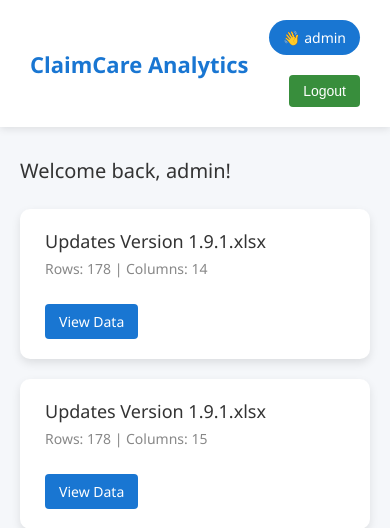
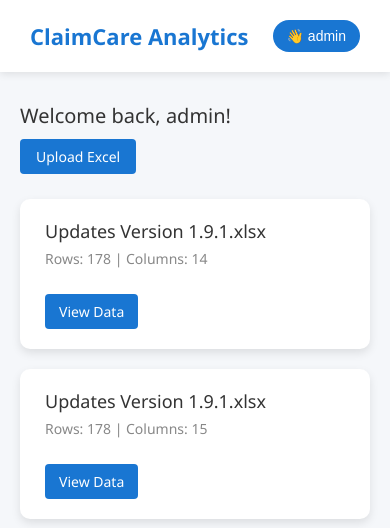
Before and after one commit to vishnu2818/ClaimCare-Analytics, a Django app: page / in a window 390 px wide. Shown: the top 528 px of the page. Run offline with Django 5.2, Linux system fonts and the light colour scheme; a user stored in the database is signed in; data comes from the database, SQL or seed files in the repository; both versions use the stored data as it was after the commit.

Commit message:
created extra fields & updated excel upload function

```diff
--- a/rcm_app/admin.py
+++ b/rcm_app/admin.py
@@ -6,7 +6,8 @@ from django.utils.html import format_html
 @admin.register(PayerCodeInfo)
 class PayerCodeInfoAdmin(admin.ModelAdmin):
     list_display = (
-        'payers', 'payor_category', 'edits', 'remarks',
+        'payers', 'payor_category', 'edits',
+        'remarks', 'cpt_edits_sub_category',
         'l_codes', 'l_codes_instructions',
         'e_codes', 'e_codes_instructions',
         'a_codes', 'a_codes_instructions',
--- a/rcm_app/models.py
+++ b/rcm_app/models.py
@@ -8,6 +8,8 @@ class PayerCodeInfo(models.Model):
     payers = models.CharField(max_length=100, null=True, blank=True)
     payor_category = models.CharField(max_length=100, null=True, blank=True)
     edits = models.TextField(null=True, blank=True)
+    type = models.CharField(max_length=100, null=True, blank=True)
+    cpt_edits_sub_category = models.CharField(max_length=100, null=True, blank=True)
     remarks = models.TextField(null=True, blank=True)
 
     # L Codes
--- a/rcm_app/views.py
+++ b/rcm_app/views.py
@@ -1,14 +1,13 @@
 from datetime import datetime
 import numpy as np
-from django.shortcuts import render, redirect
+from django.shortcuts import render, redirect, get_object_or_404
 from .forms import *
-from .models import *
+from django.core.paginator import Paginator
+from django.http import HttpResponse
+from django.shortcuts import get_object_or_404
+from django.contrib.auth.decorators import login_required
 import pandas as pd
-from django.shortcuts import render, get_object_or_404
-from django.http import HttpResponse
-from .models import ExcelData, ExcelUpload
-from django.core.paginator import Paginator
-from django.contrib.auth.decorators import login_required
+from .models import ExcelUpload, PayerCodeInfo
 
 
 @login_required
@@ -16,6 +15,102 @@ def home(request):
     uploads = ExcelUpload.objects.all().order_by('-uploaded_at')
     return render(request, 'home.html', {'uploads': uploads})
 
+
+# @login_required
+# def upload_excel(request):
+#     if request.method == 'POST':
+#         form = ExcelUploadForm(request.POST, request.FILES)
+#         if form.is_valid():
+#             try:
+#                 file = request.FILES['file']
+#
+#                 # File size validation (10MB max)
+#                 if file.size > 10 * 1024 * 1024:
+#                     raise ValueError("File size exceeds 10MB limit")
+#
+#                 # Read Excel
+#                 df = pd.read_excel(file, engine='openpyxl')
+#
+#                 # Normalize columns
+#                 df.columns = df.columns.str.strip().str.upper().str.replace(" ", "_")
+#
+#                 # Required columns in normalized format
+#                 required_columns = [
+#                     'PAYERS', 'PAYOR_CATEGORY', 'EDITS', 'REMARKS',
+#                     'L_CODES', 'L_CODES_INSTRUCTIONS',
+#                     'E_CODES', 'E_CODES_INSTRUCTIONS',
+#                     'A_CODES', 'A_CODES_INSTRUCTIONS',
+#                     'K_CODES', 'K_CODES_INSTRUCTIONS',
+#                 ]
+#
+#                 # Validate required columns
+#                 for col in required_columns:
+#                     if col not in df.columns:
+#                         raise ValueError(f"Missing required column: {col}")
+#
+#                 # Create ExcelUpload record
+#                 upload = ExcelUpload.objects.create(
+#                     file_name=file.name,
+#                     row_count=len(df),
+#                     columns=list(df.columns)
+#                 )
+#
+#                 # Helper to convert values
+#                 def convert_value(value):
+#                     if pd.isna(value):
+#                         return None
+#                     if isinstance(value, (pd.Timestamp, datetime)):
+#                         return value.isoformat()
+#                     if isinstance(value, (np.integer)):
+#                         return int(value)
+#                     if isinstance(value, (np.floating)):
+#                         return float(value)
+#                     return str(value)
+#
+#                 # Save each row to PayerCodeInfo
+#                 for _, row in df.iterrows():
+#                     PayerCodeInfo.objects.create(
+#                         upload=upload,
+#                         payers=convert_value(row['PAYERS']),
+#                         payor_category=convert_value(row['PAYOR_CATEGORY']),
+#                         edits=convert_value(row['EDITS']),
+#                         remarks=convert_value(row['REMARKS']),
+#                         l_codes=convert_value(row['L_CODES']),
+#                         l_codes_instructions=convert_value(row['L_CODES_INSTRUCTIONS']),
+#                         e_codes=convert_value(row['E_CODES']),
+#                         e_codes_instructions=convert_value(row['E_CODES_INSTRUCTIONS']),
+#                         a_codes=convert_value(row['A_CODES']),
+#                         a_codes_instructions=convert_value(row['A_CODES_INSTRUCTIONS']),
+#                         k_codes=convert_value(row['K_CODES']),
+#                         k_codes_instructions=convert_value(row['K_CODES_INSTRUCTIONS']),
+#                     )
+#
+#                 return redirect('rcm_app:home')
+#
+#             except Exception as e:
+#                 error_msg = f"Error processing file: {str(e)}"
+#                 return render(request, 'upload.html', {
+#                     'form': form,
+#                     'error': error_msg
+#                 })
+#         else:
+#             return render(request, 'upload.html', {
+#                 'form': form,
+#                 'error': "Invalid form submission. Please check the file."
+#             })
+#
+#     else:
+#         form = ExcelUploadForm()
+#
+#     return render(request, 'upload.html', {'form': form})
+
+from django.shortcuts import render, redirect
+from django.contrib.auth.decorators import login_required
+from .forms import ExcelUploadForm
+from .models import ExcelUpload, PayerCodeInfo
+import pandas as pd
+import numpy as np
+from datetime import datetime
 
 @login_required
 def upload_excel(request):
@@ -25,79 +120,92 @@ def upload_excel(request):
             try:
                 file = request.FILES['file']
 
-                # File size validation (10MB max)
+                # ✅ Validate file size (max 10 MB)
                 if file.size > 10 * 1024 * 1024:
                     raise ValueError("File size exceeds 10MB limit")
 
-                # Read Excel
+                # ✅ Read Excel file
                 df = pd.read_excel(file, engine='openpyxl')
 
-                # Normalize columns
-                df.columns = df.columns.str.strip().str.upper().str.replace(" ", "_")
+                # ✅ Normalize all columns (before any renaming)
+                df.columns = df.columns.str.strip().str.upper().str.replace(" ", "_").str.replace("/", "_").str.replace("-", "_")
+                print("Normalized headers:", df.columns.tolist())
 
-                # Required columns in normalized format
-                required_columns = [
+                # ✅ Define all expected columns
+                expected_columns = [
                     'PAYERS', 'PAYOR_CATEGORY', 'EDITS', 'REMARKS',
+                    'TYPE', 'CPT_EDITS_SUB_CATEGORY',
                     'L_CODES', 'L_CODES_INSTRUCTIONS',
                     'E_CODES', 'E_CODES_INSTRUCTIONS',
                     'A_CODES', 'A_CODES_INSTRUCTIONS',
                     'K_CODES', 'K_CODES_INSTRUCTIONS',
                 ]
 
-                # Validate required columns
-                for col in required_columns:
+                # ✅ Fill missing columns with None
+                for col in expected_columns:
                     if col not in df.columns:
-                        raise ValueError(f"Missing required column: {col}")
+                        df[col] = None
 
-                # Create ExcelUpload record
+                # ✅ Confirm column exists
+                if 'CPT_EDITS_SUB_CATEGORY' not in df.columns:
+                    raise ValueError("Column 'CPT/EDITS Sub-Category' not found or not normalized properly")
+
+
+                # ✅ Create upload log entry
                 upload = ExcelUpload.objects.create(
                     file_name=file.name,
                     row_count=len(df),
                     columns=list(df.columns)
                 )
 
-                # Helper to convert values
+                # ✅ Helper to safely convert values
                 def convert_value(value):
                     if pd.isna(value):
                         return None
                     if isinstance(value, (pd.Timestamp, datetime)):
                         return value.isoformat()
-                    if isinstance(value, (np.integer)):
+                    if isinstance(value, np.integer):
                         return int(value)
-                    if isinstance(value, (np.floating)):
+                    if isinstance(value, np.floating):
                         return float(value)
-                    return str(value)
+                    return str(value).strip()
 
-                # Save each row to PayerCodeInfo
-                for _, row in df.iterrows():
-                    PayerCodeInfo.objects.create(
-                        upload=upload,
-                        payers=convert_value(row['PAYERS']),
-                        payor_category=convert_value(row['PAYOR_CATEGORY']),
-                        edits=convert_value(row['EDITS']),
-                        remarks=convert_value(row['REMARKS']),
-                        l_codes=convert_value(row['L_CODES']),
-                        l_codes_instructions=convert_value(row['L_CODES_INSTRUCTIONS']),
-                        e_codes=convert_value(row['E_CODES']),
-                        e_codes_instructions=convert_value(row['E_CODES_INSTRUCTIONS']),
-                        a_codes=convert_value(row['A_CODES']),
-                        a_codes_instructions=convert_value(row['A_CODES_INSTRUCTIONS']),
-                        k_codes=convert_value(row['K_CODES']),
-                        k_codes_instructions=convert_value(row['K_CODES_INSTRUCTIONS']),
-                    )
+                # ✅ Save each row into PayerCodeInfo
+                for index, row in df.iterrows():
+                    try:
+                        PayerCodeInfo.objects.create(
+                            upload=upload,
+                            payers=convert_value(row.get('PAYERS')),
+                            payor_category=convert_value(row.get('PAYOR_CATEGORY')),
+                            edits=convert_value(row.get('EDITS')),
+                            type=convert_value(row.get('TYPE')),
+                            cpt_edits_sub_category=convert_value(row.get('CPT_EDITS_SUB_CATEGORY')),
+                            remarks=convert_value(row.get('REMARKS')),
+                            l_codes=convert_value(row.get('L_CODES')),
+                            l_codes_instructions=convert_value(row.get('L_CODES_INSTRUCTIONS')),
+                            e_codes=convert_value(row.get('E_CODES')),
+                            e_codes_instructions=convert_value(row.get('E_CODES_INSTRUCTIONS')),
+                            a_codes=convert_value(row.get('A_CODES')),
+                            a_codes_instructions=convert_value(row.get('A_CODES_INSTRUCTIONS')),
+                            k_codes=convert_value(row.get('K_CODES')),
+                            k_codes_instructions=convert_value(row.get('K_CODES_INSTRUCTIONS')),
+                        )
+                        print(f"✅ Row {index + 1} saved: {row}")
+                    except Exception as row_error:
+                        print(f"❌ Row {index + 1} skipped due to error: {row_error}")
+                        continue
 
                 return redirect('rcm_app:home')
 
             except Exception as e:
-                error_msg = f"Error processing file: {str(e)}"
                 return render(request, 'upload.html', {
                     'form': form,
-                    'error': error_msg
+                    'error': f"❌ Error processing file: {str(e)}"
                 })
         else:
             return render(request, 'upload.html', {
                 'form': form,
-                'error': "Invalid form submission. Please check the file."
+                'error': "❌ Invalid form submission. Please upload a valid Excel file."
             })
 
     else:
@@ -106,135 +214,13 @@ def upload_excel(request):
     return render(request, 'upload.html', {'form': form})
 
 
-from django.shortcuts import render, get_object_or_404
-from django.core.paginator import Paginator
-from django.contrib.auth.decorators import login_required
-import pandas as pd
-from .models import ExcelUpload, PayerCodeInfo
-
-
-# @login_required
-# def view_uploaded_data(request, upload_id):
-#     upload = get_object_or_404(ExcelUpload, pk=upload_id)
-#
-#     # Step 1: Load data from DB
-#     queryset = PayerCodeInfo.objects.filter(upload=upload).values(
-#         'payers', 'payor_category', 'edits', 'remarks',
-#         'l_codes', 'l_codes_instructions',
-#         'e_codes', 'e_codes_instructions',
-#         'a_codes', 'a_codes_instructions',
-#         'k_codes', 'k_codes_instructions'
-#     )
-#     df = pd.DataFrame(list(queryset))
-#
-#     # Step 2: Clean Data
-#     expected_columns = [
-#         'PAYERS', 'PAYOR_CATEGORY', 'EDITS', 'REMARKS',
-#         'L_CODES', 'L_CODES_INSTRUCTIONS',
-#         'E_CODES', 'E_CODES_INSTRUCTIONS',
-#         'A_CODES', 'A_CODES_INSTRUCTIONS',
-#         'K_CODES', 'K_CODES_INSTRUCTIONS'
-#     ]
-#     if df.empty:
-#         df = pd.DataFrame(columns=expected_columns)
-#
-#     df.columns = df.columns.str.strip().str.upper()
-#     df.dropna(axis=1, how='all', inplace=True)
-#     df.fillna('', inplace=True)
-#     for col in df.columns:
-#         if df[col].dtype == object:
-#             df[col] = df[col].astype(str).str.strip()
-#
-#     # Step 3: Capture filter values from GET
-#     filters = {
-#         'payer': request.GET.get('payer', '').strip(),
-#         'payor_category': request.GET.get('payor_category', '').strip(),
-#         'edits': request.GET.get('edits', '').strip(),
-#         'code_category': request.GET.get('code_category', '').strip().upper(),
-#         'code_value': request.GET.get('code_value', '').strip().upper()
-#     }
-#
-#     # Step 4: Save unfiltered DataFrame for dropdowns
-#     unfiltered_df = df.copy()
-#
-#     # Step 5: Apply Filters
-#     if filters['payer'] and 'PAYERS' in df.columns:
-#         df = df[df['PAYERS'] == filters['payer']]
-#
-#     if filters['payor_category'] and 'PAYOR_CATEGORY' in df.columns:
-#         df = df[df['PAYOR_CATEGORY'] == filters['payor_category']]
-#
-#     if filters['edits'] and 'EDITS' in df.columns:
-#         df = df[df['EDITS'] == filters['edits']]
-#
-#     # ✅ FIX: Code category filter handling
-#     code_col = filters['code_category']
-#     code_val = filters['code_value']
-#
-#     # ✅ Code filter (e.g., L_CODES, E_CODES, etc.)
-#     if code_col and code_val:
-#         print("Filtering:", code_col, code_val)
-#         if code_col in df.columns:
-#             df[code_col] = df[code_col].astype(str).str.upper().str.strip()
-#
-#             # Apply contains filter and exclude empty or '()'
-#             df = df[
-#                 df[code_col].str.contains(code_val, na=False) &  # contains keyword
-#                 df[code_col].ne('') &  # not empty
-#                 df[code_col].ne('()')  # not ()
-#                 ]
-#         else:
-#             print("⚠️ Code column not found in dataframe:", code_col)
-#
-#     # Step 6: Pagination
-#     paginator = Paginator(df.to_dict(orient='records'), 500)
-#     page_number = request.GET.get('page', 1)
-#     page_obj = paginator.get_page(page_number)
-#
-#     # # Step 7: Clean display data — hide () in template
-#     # for row in page_obj.object_list:
-#     #     for field in ['L_CODES', 'E_CODES', 'A_CODES', 'K_CODES']:
-#     #         if row.get(field, '').strip() == '()':
-#     #             row[field] = ''
-#
-#     # Step 8: Dropdown filter options from unfiltered data
-#     filter_options = {
-#         'payers': sorted(unfiltered_df['PAYERS'].dropna().unique()) if 'PAYERS' in unfiltered_df.columns else [],
-#         'payor_categories': sorted(
-#             unfiltered_df['PAYOR_CATEGORY'].dropna().unique()) if 'PAYOR_CATEGORY' in unfiltered_df.columns else [],
-#         'edits': sorted(unfiltered_df['EDITS'].dropna().unique()) if 'EDITS' in unfiltered_df.columns else [],
-#         'code_categories': [
-#             ('L Codes', 'L_CODES'),
-#             ('E Codes', 'E_CODES'),
-#             ('A Codes', 'A_CODES'),
-#             ('K Codes', 'K_CODES'),
-#         ]
-#     }
-#
-#     context = {
-#         'upload': upload,
-#         'columns': df.columns,
-#         'data_rows': page_obj.object_list,
-#         'page_obj': page_obj,
-#         'selected_filters': filters,
-#         'filter_options': filter_options,
-#     }
-#
-#     return render(request, 'view_data.html', context)
-
-
-from django.core.paginator import Paginator
-from django.shortcuts import render, get_object_or_404
-from django.contrib.auth.decorators import login_required
-import pandas as pd
-from .models import ExcelUpload, PayerCodeInfo
-
 @login_required
 def view_uploaded_data(request, upload_id):
     upload = get_object_or_404(ExcelUpload, pk=upload_id)
 
     queryset = PayerCodeInfo.objects.filter(upload=upload).values(
         'payers', 'payor_category', 'edits', 'remarks',
+        'type', 'cpt_edits_sub_category',
         'l_codes', 'l_codes_instructions',
         'e_codes', 'e_codes_instructions',
         'a_codes', 'a_codes_instructions',
@@ -244,6 +230,7 @@ def view_uploaded_data(request, upload_id):
 
     expected_columns = [
         'PAYERS', 'PAYOR_CATEGORY', 'EDITS', 'REMARKS',
+        'TYPE', 'CPT_EDITS_SUB_CATEGORY',
         'L_CODES', 'L_CODES_INSTRUCTIONS',
         'E_CODES', 'E_CODES_INSTRUCTIONS',
         'A_CODES', 'A_CODES_INSTRUCTIONS',
@@ -321,8 +308,10 @@ def view_uploaded_data(request, upload_id):
 
     filter_options = {
         'payers': sorted(unfiltered_df['PAYERS'].dropna().unique()) if 'PAYERS' in unfiltered_df.columns else [],
-        'payor_categories': sorted(unfiltered_df['PAYOR_CATEGORY'].dropna().unique()) if 'PAYOR_CATEGORY' in unfiltered_df.columns else [],
-        'edits': sorted([e for e in unfiltered_df['EDITS'].dropna().unique() if e.strip()]) if 'EDITS' in unfiltered_df.columns else [],
+        'payor_categories': sorted(
+            unfiltered_df['PAYOR_CATEGORY'].dropna().unique()) if 'PAYOR_CATEGORY' in unfiltered_df.columns else [],
+        'edits': sorted([e for e in unfiltered_df['EDITS'].dropna().unique() if
+                         e.strip()]) if 'EDITS' in unfiltered_df.columns else [],
         'code_categories': [
             {'label': 'L Codes', 'key': 'L_CODES'},
             {'label': 'E Codes', 'key': 'E_CODES'},
@@ -341,13 +330,6 @@ def view_uploaded_data(request, upload_id):
     return render(request, 'view_data.html', context)
 
 
-from django.http import HttpResponse
-from django.shortcuts import get_object_or_404
-from django.contrib.auth.decorators import login_required
-import pandas as pd
-from .models import ExcelUpload, PayerCodeInfo
-
-
 @login_required
 def download_filtered_excel(request, upload_id):
     upload = get_object_or_404(ExcelUpload, pk=upload_id)
@@ -362,6 +344,7 @@ def download_filtered_excel(request, upload_id):
     # df = pd.DataFrame.from_records(data_qs.values())
     df = pd.DataFrame.from_records(data_qs.values(
         'payers', 'payor_category', 'edits', 'remarks',
+        'type', 'cpt_edits_sub_category',
         'l_codes', 'l_codes_instructions',
         'e_codes', 'e_codes_instructions',
         'a_codes', 'a_codes_instructions',
--- a/templates/home.html
+++ b/templates/home.html
@@ -37,9 +37,7 @@
     }
 
     .user-area {
-      display: flex;
-      align-items: center;
-      gap: 20px;
+      position: relative;
     }
 
     .user-name {
@@ -48,20 +46,39 @@
       padding: 8px 14px;
       border-radius: 30px;
       font-size: 14px;
+      cursor: pointer;
+      border: none;
     }
 
-    .logout-btn {
+    .dropdown-menu {
+      position: absolute;
+      right: 0;
+      margin-top: 10px;
+      background-color: var(--white);
+      box-shadow: 0px 4px 10px var(--shadow);
+      border-radius: 6px;
+      z-index: 1000;
+      padding: 10px;
+    }
+
+    .dropdown-item {
       background-color: var(--accent);
-      border: none;
       color: white;
       padding: 8px 14px;
+      font-size: 14px;
+      border: none;
       border-radius: 4px;
-      font-size: 14px;
+      width: 100%;
+      text-align: left;
       cursor: pointer;
     }
 
-    .logout-btn:hover {
+    .dropdown-item:hover {
       background-color: #2e7d32;
+    }
+
+    .hidden {
+      display: none;
     }
 
     .container {
@@ -70,11 +87,32 @@
       padding: 0 20px;
     }
 
+    .greeting-area {
+      display: flex;
+      justify-content: space-between;
+      align-items: center;
+      margin-bottom: 25px;
+    }
+
     .greeting {
       font-size: 20px;
-      margin-bottom: 25px;
       font-weight: 500;
       color: #333;
+    }
+
+    .upload-btn {
+      background-color: var(--primary);
+      color: white;
+      padding: 8px 16px;
+      font-size: 14px;
+      border: none;
+      border-radius: 4px;
+      text-decoration: none;
+      transition: background 0.3s ease;
+    }
+
+    .upload-btn:hover {
+      background-color: #1565c0;
     }
 
     .card {
@@ -131,9 +169,10 @@
     }
 
     @media (max-width: 600px) {
-      .user-area {
+      .greeting-area {
         flex-direction: column;
-        align-items: flex-end;
+        align-items: flex-start;
+        gap: 10px;
       }
     }
   </style>
@@ -143,16 +182,23 @@
 <header>
   <div class="logo">ClaimCare Analytics</div>
   <div class="user-area">
-    <div class="user-name">👋 {{ request.user.first_name|default:request.user.username }}</div>
-    <form method="post" action="{% url 'rcm_app:logout' %}">
-      {% csrf_token %}
-      <button type="submit" class="logout-btn">Logout</button>
-    </form>
+    <button class="user-name" onclick="toggleDropdown()">
+      👋 {{ request.user.first_name|default:request.user.username }}
+    </button>
+    <div id="userDropdown" class="dropdown-menu hidden">
+      <form method="post" action="{% url 'rcm_app:logout' %}">
+        {% csrf_token %}
+        <button type="submit" class="dropdown-item">Logout</button>
+      </form>
+    </div>
   </div>
 </header>
 
 <div class="container">
-  <div class="greeting">Welcome back, {{ request.user.first_name|default:request.user.username }}!</div>
+  <div class="greeting-area">
+    <div class="greeting">Welcome back, {{ request.user.first_name|default:request.user.username }}!</div>
+    <a href="{% url 'rcm_app:upload_excel' %}" class="upload-btn">Upload Excel</a>
+  </div>
 
   {% if uploads %}
     {% for upload in uploads %}
@@ -170,5 +216,20 @@
   {% endif %}
 </div>
 
+<script>
+  function toggleDropdown() {
+    const dropdown = document.getElementById('userDropdown');
+    dropdown.classList.toggle('hidden');
+  }
+
+  document.addEventListener('click', function(event) {
+    const dropdown = document.getElementById('userDropdown');
+    const button = document.querySelector('.user-name');
+    if (!button.contains(event.target) && !dropdown.contains(event.target)) {
+      dropdown.classList.add('hidden');
+    }
+  });
+</script>
+
 </body>
 </html>
```
Also changed, not shown: templates/view_data.html (+6 -2 lines), db.sqlite3, rcm_app/migrations/0004_payercodeinfo_cpt_edits_sub_category_and_more.py (added).
